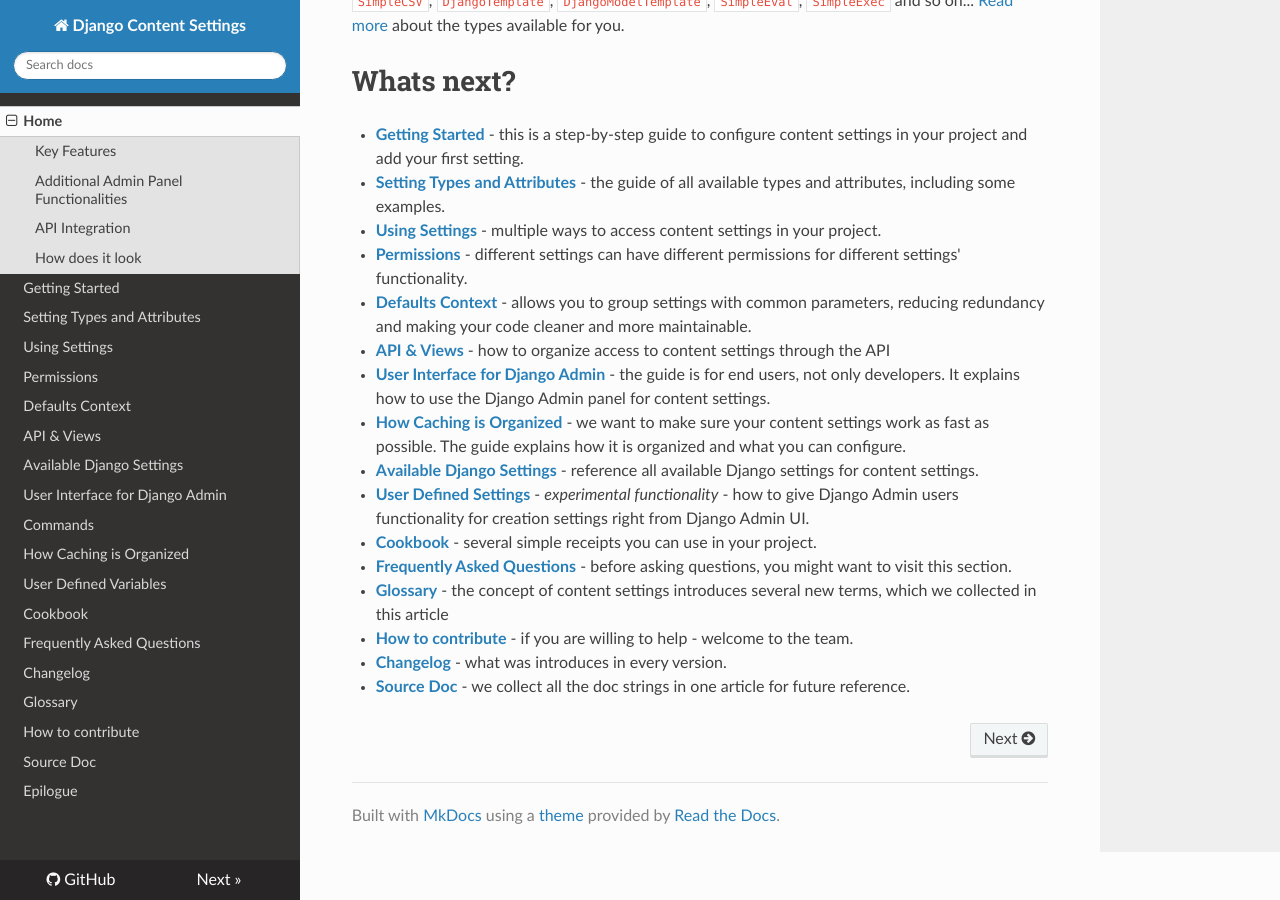
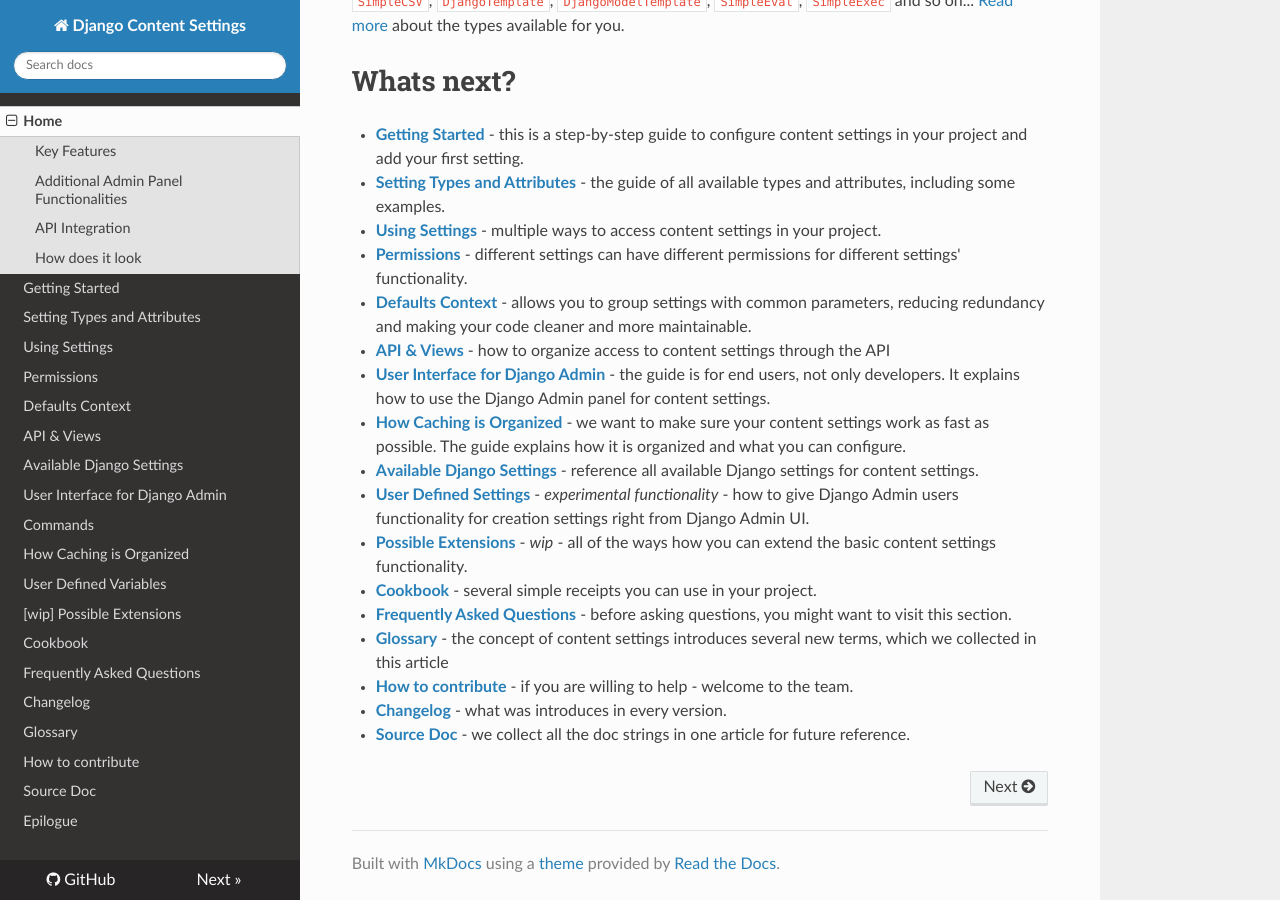
Before and after one commit to occipital/django-content-settings, an MkDocs documentation site: the page built from docs/index.md, in a window 1280 px wide and 900 px high, scrolled down 2655 px. Built offline with MkDocs 1.6.1, drawn with Linux system fonts in a browser that asks for light colours; nearby versions of some CDN libraries.

Commit message:
extend.md

```diff
--- a/docs/index.md
+++ b/docs/index.md
@@ -95,6 +95,7 @@ Simple as that, we have a lot of *setting types* you can use `SimpleText`, `Simp
 - [**How Caching is Organized**](caching.md) - we want to make sure your content settings work as fast as possible. The guide explains how it is organized and what you can configure.
 - [**Available Django Settings**](settings.md) - reference all available Django settings for content settings.
 - [**User Defined Settings**](uservar.md) - *experimental functionality* - how to give Django Admin users functionality for creation settings right from Django Admin UI.
+- [**Possible Extensions**](extends.md) - *wip* - all of the ways how you can extend the basic content settings functionality.
 - [**Cookbook**](cookbook.md) - several simple receipts you can use in your project.
 - [**Frequently Asked Questions**](faq.md) - before asking questions, you might want to visit this section.
 - [**Glossary**](glossary.md) - the concept of content settings introduces several new terms, which we collected in this article
--- a/mkdocs.yml
+++ b/mkdocs.yml
@@ -12,6 +12,7 @@ nav:
   - Commands: commands.md
   - How Caching is Organized: caching.md
   - User Defined Variables: uservar.md
+  - "[wip] Possible Extensions": extends.md
   - Cookbook: cookbook.md
   - Frequently Asked Questions: faq.md
   - Changelog: changelog.md
```
Also changed, not shown: docs/extends.md (added, +25 -0 lines).
